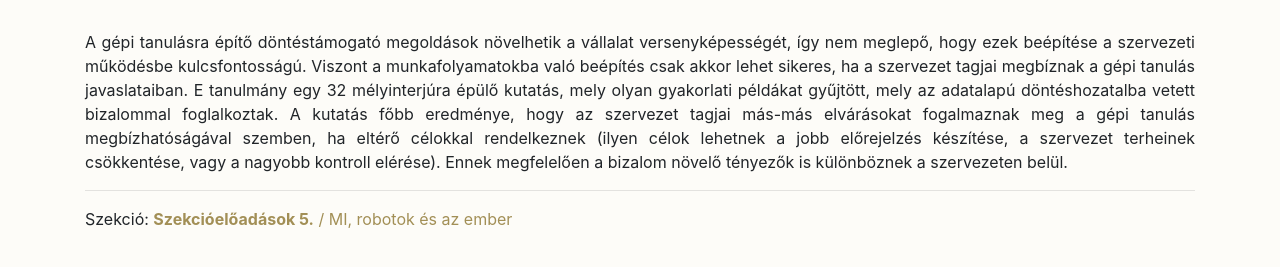
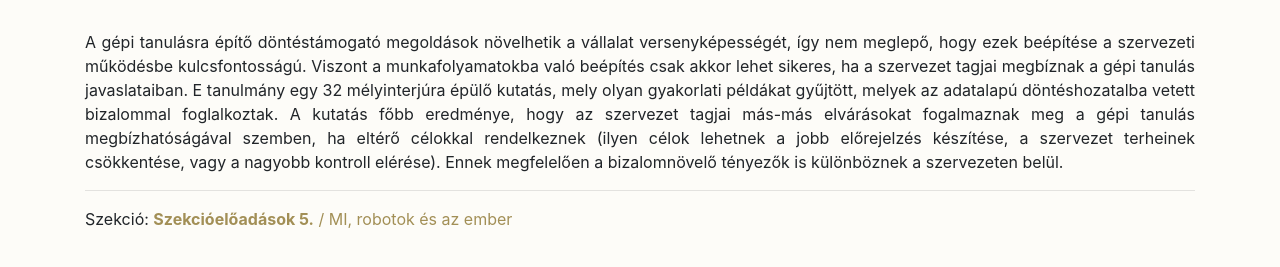
Before and after one commit to hegyhati/psak_2020, a Jekyll site: the page built from _presentations/Bakonyi_Zoltan.md, in a window 1280 px wide. Shown: the part 270-537 px from the top of the page. Built offline with Jekyll 4.4.1, drawn with Linux system fonts in a browser that asks for light colours.

Commit message:
Update Bakonyi_Zoltan.md

```diff
--- a/_presentations/Bakonyi_Zoltan.md
+++ b/_presentations/Bakonyi_Zoltan.md
@@ -3,4 +3,4 @@ presenter: Bakonyi Zoltán
 title: "Miként növelhető a szervezet bizalma a gépi tanulásban?"
 ---
 
-A gépi tanulásra építő döntéstámogató megoldások növelhetik a vállalat versenyképességét, így nem meglepő, hogy ezek beépítése a szervezeti működésbe kulcsfontosságú. Viszont a munkafolyamatokba való beépítés csak akkor lehet sikeres, ha a szervezet tagjai megbíznak a gépi tanulás javaslataiban. E tanulmány egy 32 mélyinterjúra épülő kutatás, mely olyan gyakorlati példákat gyűjtött, mely az adatalapú döntéshozatalba vetett bizalommal foglalkoztak. A kutatás főbb eredménye, hogy az szervezet tagjai más-más elvárásokat fogalmaznak meg a gépi tanulás megbízhatóságával szemben, ha eltérő célokkal rendelkeznek (ilyen célok lehetnek a jobb előrejelzés készítése, a szervezet terheinek csökkentése, vagy a nagyobb kontroll elérése). Ennek megfelelően a bizalom növelő tényezők is különböznek a szervezeten belül.
+A gépi tanulásra építő döntéstámogató megoldások növelhetik a vállalat versenyképességét, így nem meglepő, hogy ezek beépítése a szervezeti működésbe kulcsfontosságú. Viszont a munkafolyamatokba való beépítés csak akkor lehet sikeres, ha a szervezet tagjai megbíznak a gépi tanulás javaslataiban. E tanulmány egy 32 mélyinterjúra épülő kutatás, mely olyan gyakorlati példákat gyűjtött, melyek az adatalapú döntéshozatalba vetett bizalommal foglalkoztak. A kutatás főbb eredménye, hogy az szervezet tagjai más-más elvárásokat fogalmaznak meg a gépi tanulás megbízhatóságával szemben, ha eltérő célokkal rendelkeznek (ilyen célok lehetnek a jobb előrejelzés készítése, a szervezet terheinek csökkentése, vagy a nagyobb kontroll elérése). Ennek megfelelően a bizalomnövelő tényezők is különböznek a szervezeten belül.
```
